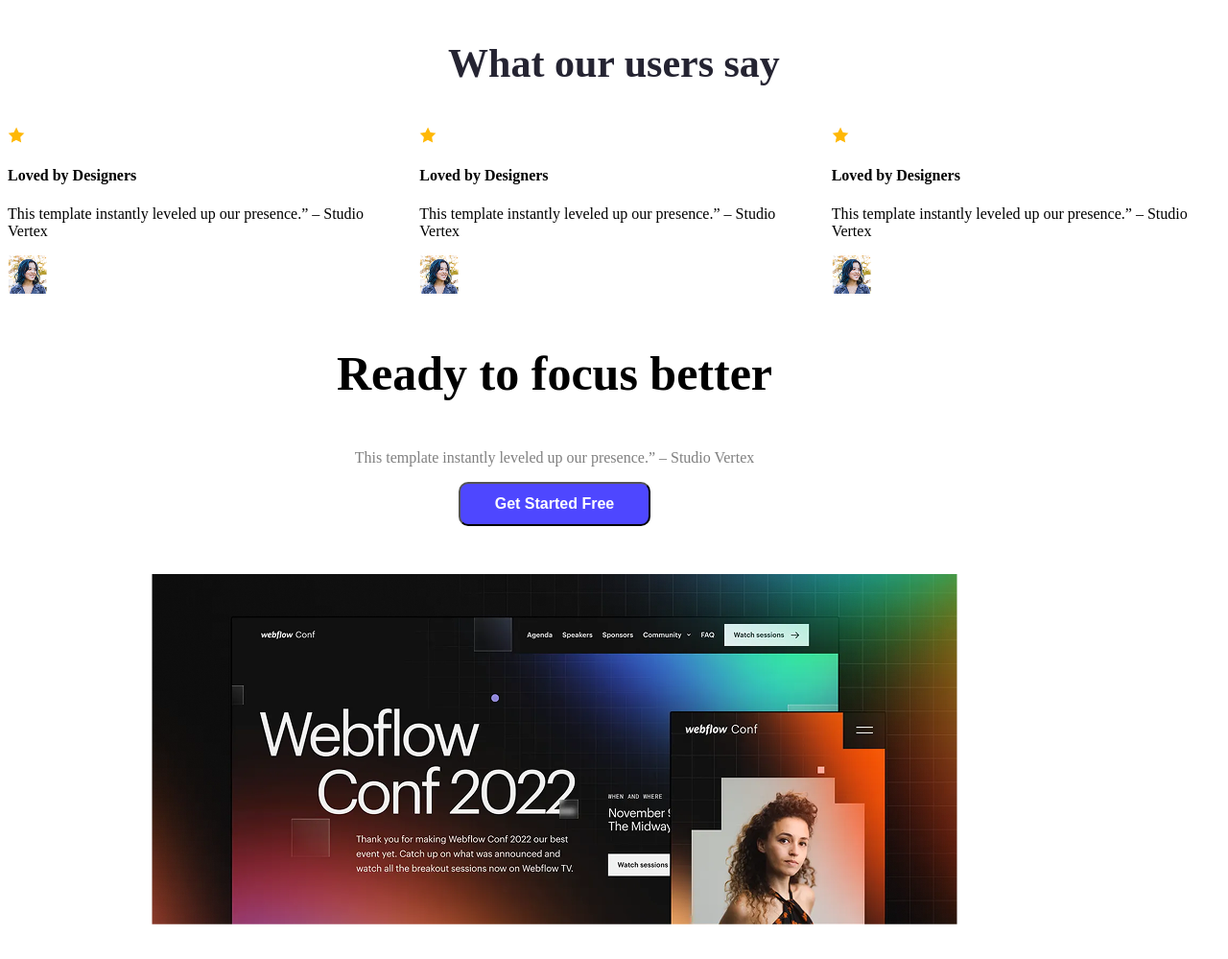
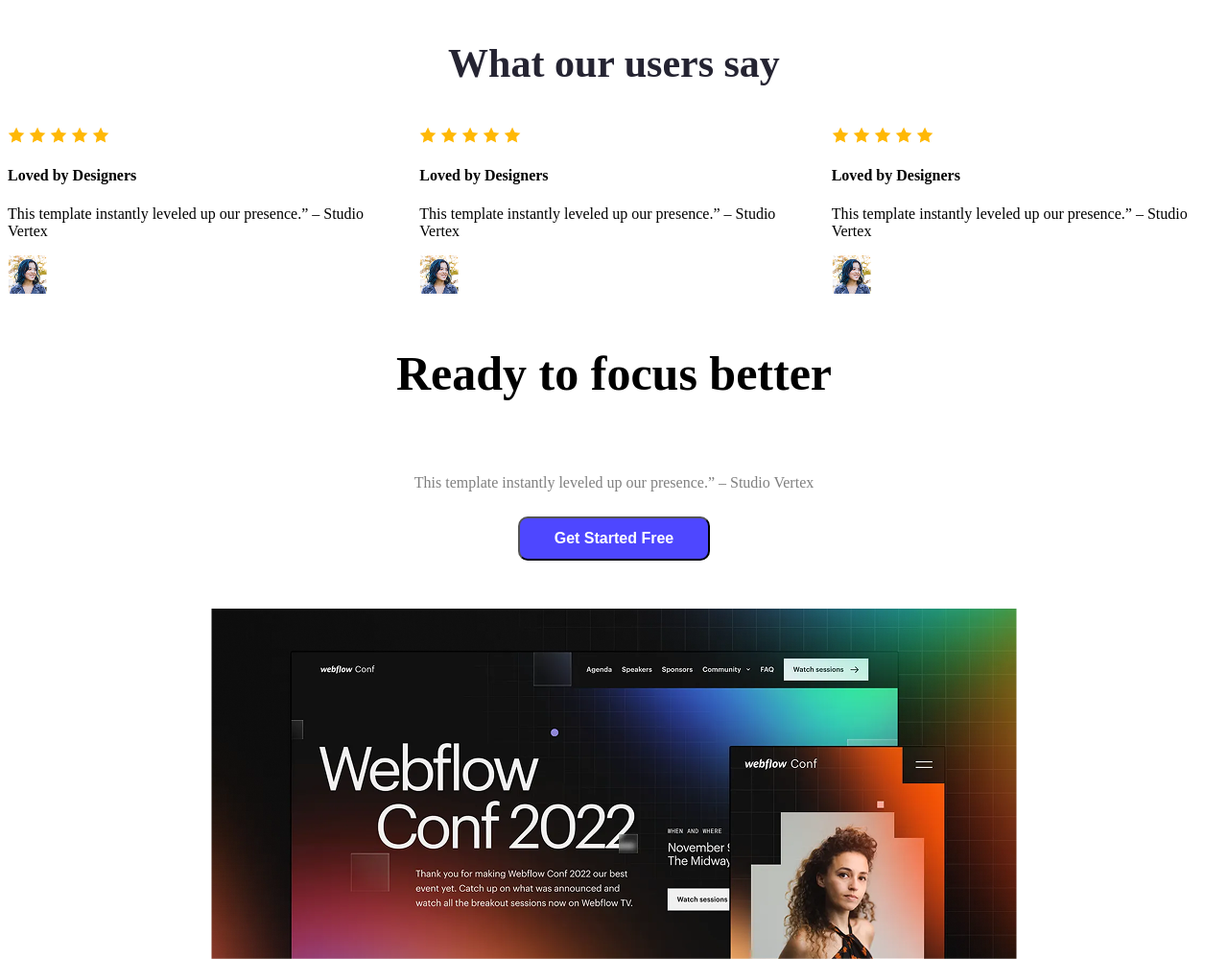
Before and after one commit to iftebinjan/assaignment-repo, a plain HTML site: page index.html in a window 1280 px wide. Shown: the part 1782-2781 px from the top of the page at 96% size. Drawn offline with Linux system fonts and the light colour scheme.

Commit message:
added an index.html file

```diff
--- a/index.html
+++ b/index.html
@@ -49,19 +49,37 @@
             <h3 class="section-skill">What our users say</h3>
             <div class="skill-container">
                 <div class="skill">
-                    <img src="Assets/icon-star.png" alt="">
+                    <div class="stars">
+                        <img src="Assets/icon-star.png" alt="star">
+                        <img src="Assets/icon-star.png" alt="star">
+                        <img src="Assets/icon-star.png" alt="star">
+                        <img src="Assets/icon-star.png" alt="star">
+                        <img src="Assets/icon-star.png" alt="star">
+                    </div>
                     <h4 class="skill-title">Loved by Designers</h4>
                     <p class="skill-description">This template instantly leveled up our presence.” – Studio Vertex</p>
                     <img src="Assets/avatar.png" alt="">
                 </div>
                 <div class="skill">
-                    <img src="Assets/icon-star.png" alt="">
+                    <div class="stars">
+                        <img src="Assets/icon-star.png" alt="star">
+                        <img src="Assets/icon-star.png" alt="star">
+                        <img src="Assets/icon-star.png" alt="star">
+                        <img src="Assets/icon-star.png" alt="star">
+                        <img src="Assets/icon-star.png" alt="star">
+                    </div>
                     <h4 class="skill-title">Loved by Designers</h4>
                     <p class="skill-description">This template instantly leveled up our presence.” – Studio Vertex</p>
                     <img src="Assets/avatar.png" alt="">
                 </div>
                 <div class="skill">
-                    <img src="Assets/icon-star.png" alt="">
+                    <div class="stars">
+                        <img src="Assets/icon-star.png" alt="star">
+                        <img src="Assets/icon-star.png" alt="star">
+                        <img src="Assets/icon-star.png" alt="star">
+                        <img src="Assets/icon-star.png" alt="star">
+                        <img src="Assets/icon-star.png" alt="star">
+                    </div>
                     <h4 class="skill-title">Loved by Designers</h4>
                     <p class="skill-description">This template instantly leveled up our presence.” – Studio Vertex</p>
                     <img src="Assets/avatar.png" alt="">
@@ -88,7 +106,7 @@
             <form action="">
                 <input type="email" name="" id="" placeholder="Email">
                 <input type="text" name="" id="" placeholder="Name">
-                <textarea name="" id="" cols="30" rows="70" placeholder="Message"></textarea>
+                <textarea name="" id="" cols="30" rows="5" placeholder="Message"></textarea>
                <input class="btn-primary" type="button" value="Get in Touch">
             </form>
         </div>
--- a/styles/assaign.css
+++ b/styles/assaign.css
@@ -1,7 +1,8 @@
 /* header */
 .header{
     background-image: url(../Assets/Hero-bg.png);
-    background-repeat: no-repeat;
+    background-repeat: repeat-x;
+
 }
 .about{
     text-align: center;
@@ -65,7 +66,6 @@ nav{
 .banner-profile-pic{
     width: 400px;
     border-radius: 48px;
-
 }
 /* section styles */
 .section-content{
@@ -111,7 +111,9 @@ nav{
 }
 .skill-container{
     display: flex;
+    align-items: center;
     gap: 24px  ;
+    justify-content: center;
 }
 /* photo styles */
 .photo-title{
@@ -122,20 +124,25 @@ nav{
 .photo-description{
    color: rgba(0, 0, 0, 0.5);
 }
-.photo{
-   text-align: center;
+.main {
+    background-color:#FFFFFF ;
+    gap: 100px;
 }
-.pic{
+
+.photo {
+    display: flex;
+    flex-direction: column; /* stack title, description, button */
+    align-items: center; /* center horizontally */
+    text-align: center; /* align text center */
+    gap: 10px;
+}
+
+.pic {
   display: block;
   margin: 0 auto;
 
 
   padding: 50px 150px 190px 150px;
-}
-.main{
-    background-color:#FFFFFF ;
-    max-width: 1140px;
-    gap: 200px;
 }
 /* code styles */
 .code-title{
@@ -150,7 +157,7 @@ nav{
 
 }
 section input[type="email"], section input[type="text"], section textarea{
-    height: 40px;
+    height: 40;
     border-radius: 10px;
     background-color: #FFFFFF;
     display: block;
```
